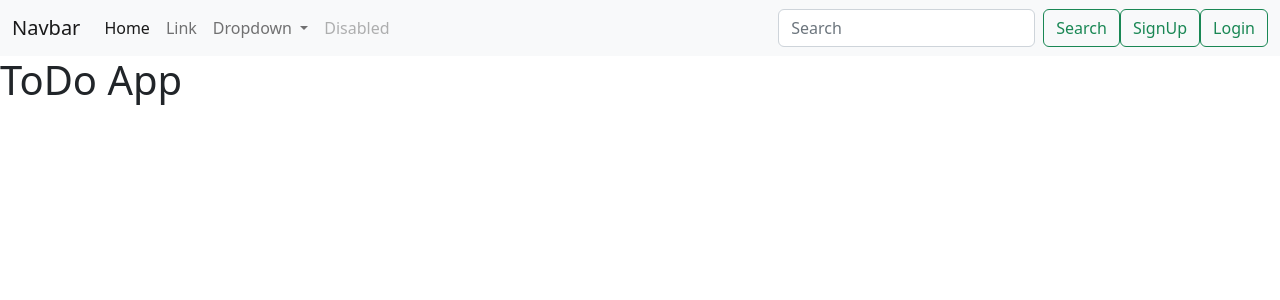
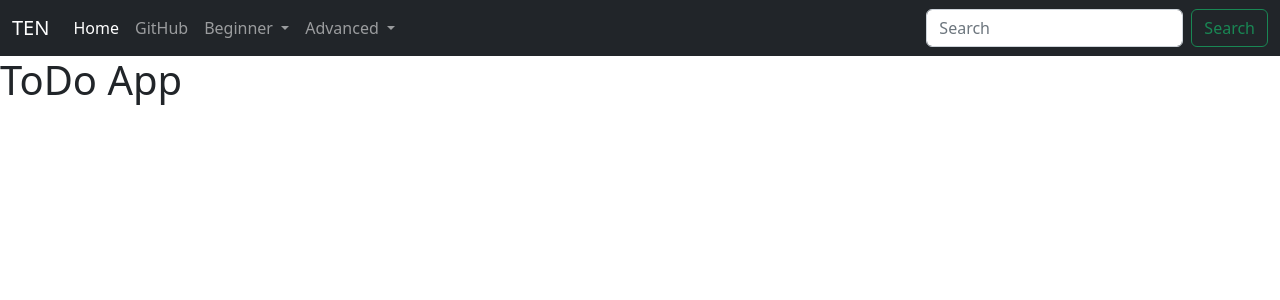
Before and after one commit to Vlad0n1m/TEN-projects-on-one-website, a Django app: page /todo/ in a window 1280 px wide. Shown: the top 300 px of the page. Run offline with Django 4.2, Linux system fonts and the light colour scheme.

Commit message:
Switched Branches

```diff
--- a/TEN/templates/blank.html
+++ b/TEN/templates/blank.html
@@ -9,9 +9,9 @@
   </head>
   <body>
     <!-- Start Navbar -->
-    <nav class="navbar navbar-expand-lg navbar-light bg-light">
+    <nav class="navbar navbar-expand-lg navbar-dark bg-dark">
         <div class="container-fluid">
-          <a class="navbar-brand" href="#">Navbar</a>
+          <a class="navbar-brand" href="#">TEN</a>
           <button class="navbar-toggler" type="button" data-bs-toggle="collapse" data-bs-target="#navbarSupportedContent" aria-controls="navbarSupportedContent" aria-expanded="false" aria-label="Toggle navigation">
             <span class="navbar-toggler-icon"></span>
           </button>
@@ -21,28 +21,40 @@
                 <a class="nav-link active" aria-current="page" href="#">Home</a>
               </li>
               <li class="nav-item">
-                <a class="nav-link" href="#">Link</a>
+                <a class="nav-link" href="https://github.com/Vlad0n1m/TEN-projects-on-one-website/tree/master">GitHub</a>
               </li>
               <li class="nav-item dropdown">
                 <a class="nav-link dropdown-toggle" href="#" id="navbarDropdown" role="button" data-bs-toggle="dropdown" aria-expanded="false">
-                  Dropdown
+                  Beginner
                 </a>
                 <ul class="dropdown-menu" aria-labelledby="navbarDropdown">
-                  <li><a class="dropdown-item" href="#">Action</a></li>
-                  <li><a class="dropdown-item" href="#">Another action</a></li>
+                  <li><a class="dropdown-item" href="todo">ToDo</a></li>
+                  <li><a class="dropdown-item" href="#">Weather</a></li>
+                  <li><a class="dropdown-item" href="#">Poll</a></li>
+                  <li><a class="dropdown-item" href="#">Quizz</a></li>
+                  <li><a class="dropdown-item" href="#">Chat</a></li>
+                  <li><a class="dropdown-item" href="#">Resume</a></li>
+                  <li><a class="dropdown-item" href="#">Blog</a></li>
                   <li><hr class="dropdown-divider"></li>
-                  <li><a class="dropdown-item" href="#">Something else here</a></li>
+                  <li><a class="dropdown-item" href="#">Documentations</a></li>
                 </ul>
               </li>
-              <li class="nav-item">
-                <a class="nav-link disabled" href="#" tabindex="-1" aria-disabled="true">Disabled</a>
+              <li class="nav-item dropdown">
+                <a class="nav-link dropdown-toggle" href="#" id="navbarDropdown" role="button" data-bs-toggle="dropdown" aria-expanded="false">
+                  Advanced
+                </a>
+                <ul class="dropdown-menu" aria-labelledby="navbarDropdown">
+                  <li><a class="dropdown-item" href="#">E-Commerce</a></li>
+                  <li><a class="dropdown-item" href="#">Video Chat</a></li>
+                  <li><a class="dropdown-item" href="#">RestAPI Quizz</a></li>
+                  <li><hr class="dropdown-divider"></li>
+                  <li><a class="dropdown-item" href="#">Documentations</a></li>
+                </ul>
               </li>
             </ul>
             <form class="d-flex">
               <input class="form-control me-2" type="search" placeholder="Search" aria-label="Search">
               <button class="btn btn-outline-success" type="submit">Search</button>
-              <button class="btn btn-outline-success">SignUp</button>
-              <button class="btn btn-outline-success">Login</button>
             </form>
           </div>
         </div>
```
